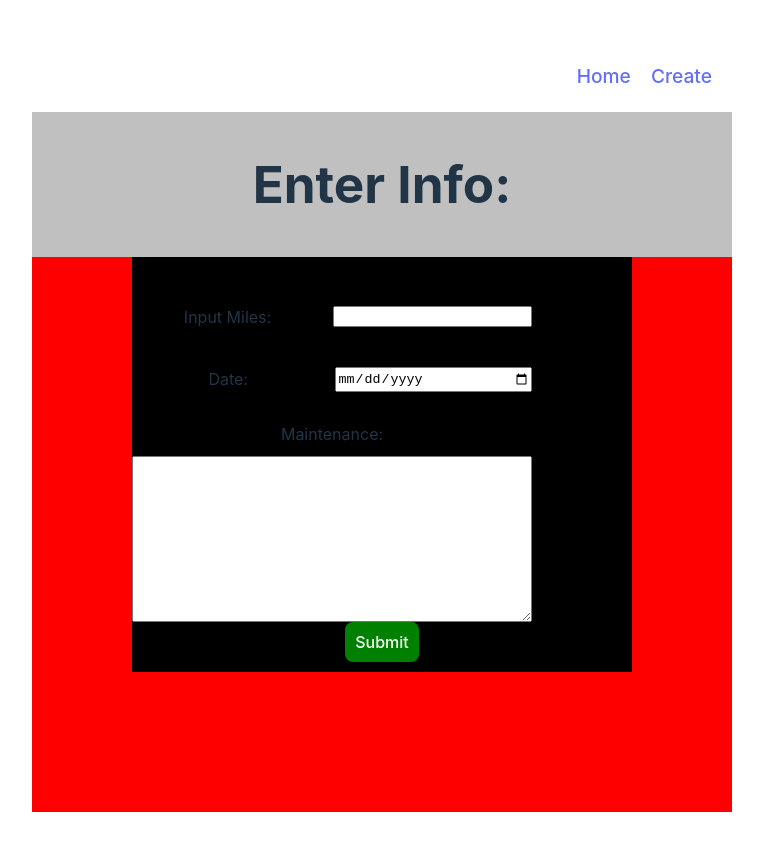
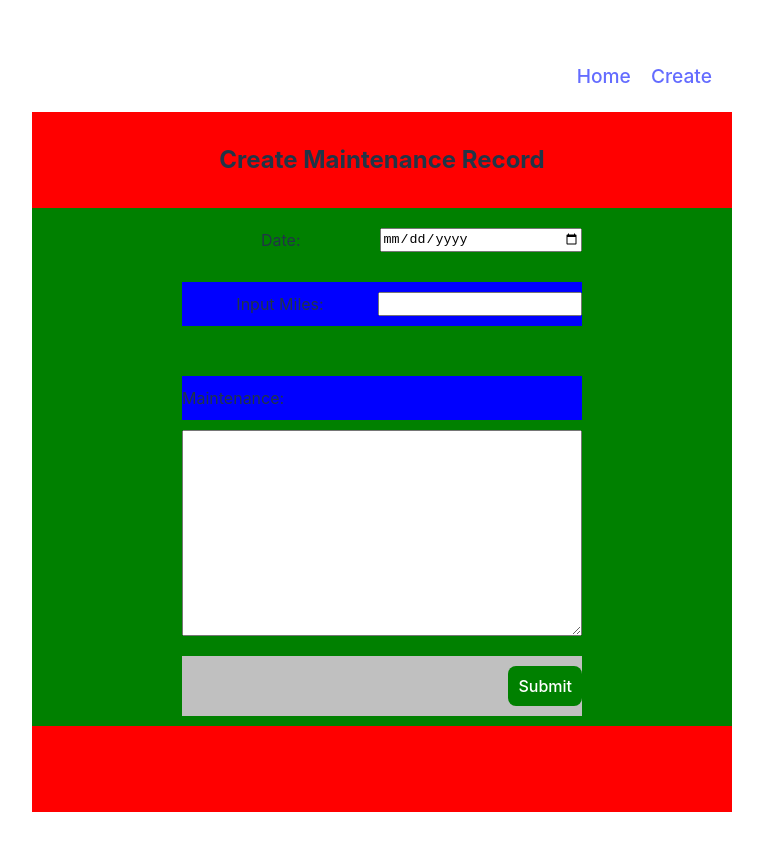
Before and after one commit to SkateCodeN/Hermes, a React (Vite) app in the folder frontend/: page /create in a window 1280 px wide. Shown: the whole page, without its empty margins (258-1021 px from the left). Built offline with nearby package versions, Linux system fonts and the light colour scheme; no server answers.

Commit message:
Way better balance UI for Create a Maintenance Record

```diff
--- a/frontend/src/component/MaintenanceEntry.jsx
+++ b/frontend/src/component/MaintenanceEntry.jsx
@@ -55,40 +55,47 @@ const MaintenanceEntry = () =>{
 
     return(
         <>
-            <div style={{width:"700px",height:"700px",display:"flex",flexDirection:"column",alignItems:"center",alignContent:"center",backgroundColor:"red"}}>
+            <div style={styles.container}>
 
-                <div style={{width:"100%",backgroundColor:"silver",padding:"10px 0"}}>
-                    <h1>Enter Info: </h1>
+                <div style={styles.titleContainer}>
+                    <h2 >Create Maintenance Record</h2>
                 </div>
 
 
-                <form style={{padding:"10px 0",backgroundColor:"black", width:"500px"}} onSubmit={handleSubmit}>
-                    <div style={{width:"400px",height:"100px",display:"flex",gap:"10px",alignItems:"center"}}>
+                <form style={styles.formContainer} onSubmit={handleSubmit}>
+
+                     {/* Input Date*/}
+                     <div style={styles.dateContainer}>
+                        <label style={{width:"50%"}} htmlFor="maintenance-txtbox">Date:</label>
+                        <input style={{width:"50%"}} type="date" id="maintenance-txtbox" onChange={(e) => setDate(e.target.value)}></input>
+                    </div>
+
+                    {/* Input Miles*/}
+                    <div style={styles.milesContainer}>
                         <label style={{width:"50%"}} htmlFor="miles-txt-box">Input Miles: </label>
                         <input style={{width:"50%"}} type="text" id="miles-txt-box" onChange={(e) => setMiles(e.target.value)}></input>
 
                     </div>
-                    <div style={{width:"400px",height:"25px",display:"flex",gap:"10px"}}>
-                        <label style={{width:"50%"}} htmlFor="maintenance-txtbox">Date:</label>
-                        <input style={{width:"50%"}} type="date" id="maintenance-txtbox" onChange={(e) => setDate(e.target.value)}></input>
-                    </div>
-                    <div style={{width:"400px",height:"200px",display:"flex",flexDirection:"column",gap:"10px",paddingTop:"30px"}}>
-                        <label htmlFor="maintenance-txtbox">Maintenance:</label>
+
+
+
+                    {/* Input Maintenance*/}
+                    <div style={styles.maintenanceContainer}>
+                        <div style={styles.milesContainer}>
+                            <label htmlFor="maintenance-txtbox">Maintenance:</label>
+                        </div>
+
                         <textarea style={{height:"200px"}} type="textarea" id="maintenance-txtbox" onChange={(e) => setMaintenanceList(e.target.value)}></textarea>
                     </div>
 
                     <div>
-                    <button type="submit"
-                        style={{
-                            backgroundColor: 'green',
-                            color: 'white',
-                            padding: '10px',
-                            border: 'none',
-                            cursor: 'pointer',
-                        }}
-                    >
-                        Submit
-                    </button>
+
+                    <div style={styles.buttonContainer}>
+                        <button type="submit"style={styles.button}>
+                            Submit
+                        </button>
+                    </div>
+
                     </div>
                 </form>
 
@@ -98,4 +105,71 @@ const MaintenanceEntry = () =>{
     );
 }
 
+const styles= {
+    container:{
+        width:"700px",
+        height:"700px",
+        display:"flex",
+        flexDirection:"column",
+        backgroundColor:"red",
+        alignItems:"center"
+
+    },
+    titleContainer:{
+        width:"100%",
+        padding:"10px 0",
+        textAlign:"center"
+    },
+
+    formContainer:{
+        padding:"10px 0",
+        width:"100%",
+        background:"green",
+        display:"flex",
+        flexDirection:"column",
+        alignItems:"center",
+        gap:"20px",
+
+
+    },
+    milesContainer:{
+        width:"400px",
+        display:"flex",
+        padding:"10px 0",
+        background:"blue"
+
+    },
+    dateContainer:{
+        width:"400px",
+        display:"flex",
+        padding:"10px 0",
+
+
+
+    },
+    maintenanceContainer:{
+        width:"400px",
+        display:"flex",
+        flexDirection:"column",
+        gap:"10px",
+        paddingTop:"30px"
+    },
+    buttonContainer:{
+        width:"400px",
+        display:"flex",
+        justifyContent:"flex-end",
+        backgroundColor:"silver"
+    },
+    button:{
+        backgroundColor:"green",
+        color:"white",
+        padding:"10px",
+        margin:"10px 0",
+        border:"none",
+        cursor:"pointer",
+
+    },
+
+}
+
 export default MaintenanceEntry;
```
